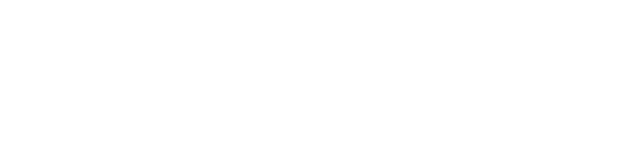
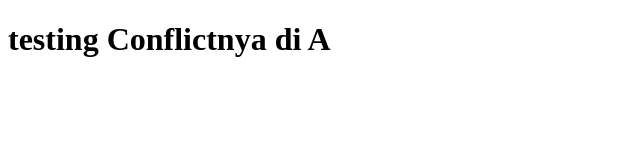
Before and after one commit to mzmztelyu/LatihanPertama, a plain HTML site: page index2.html in a window 1280 px wide. Shown: the whole page, without its empty margins (0-640 px from the left). Drawn offline with Linux system fonts and the light colour scheme.

Commit message:
buat testing conflict di fiturA

```diff
--- a/index2.html
+++ b/index2.html
@@ -7,5 +7,6 @@
     <title>Document</title>
 </head>
 <body>
+    <h1>testing Conflictnya di A</h1>
 </body>
 </html>
```
